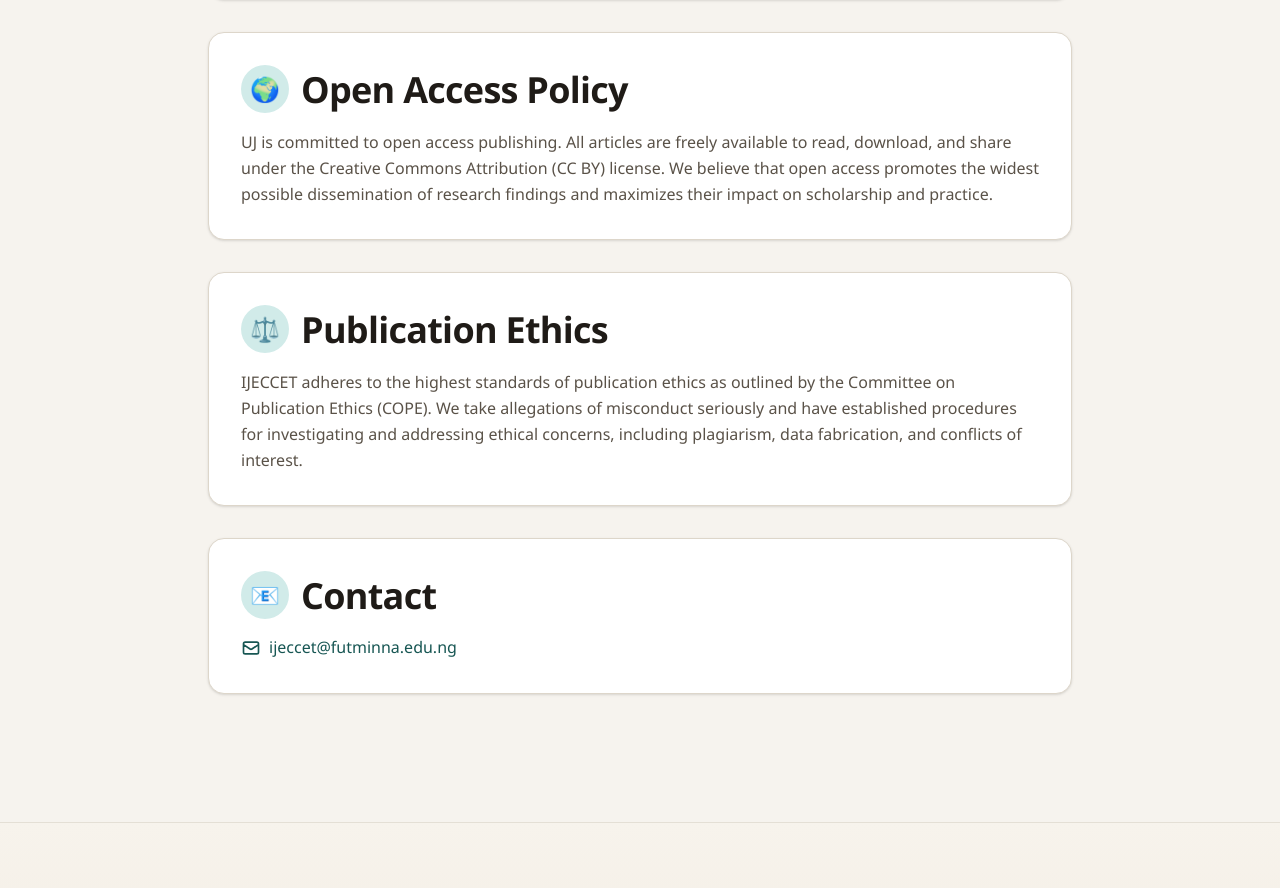
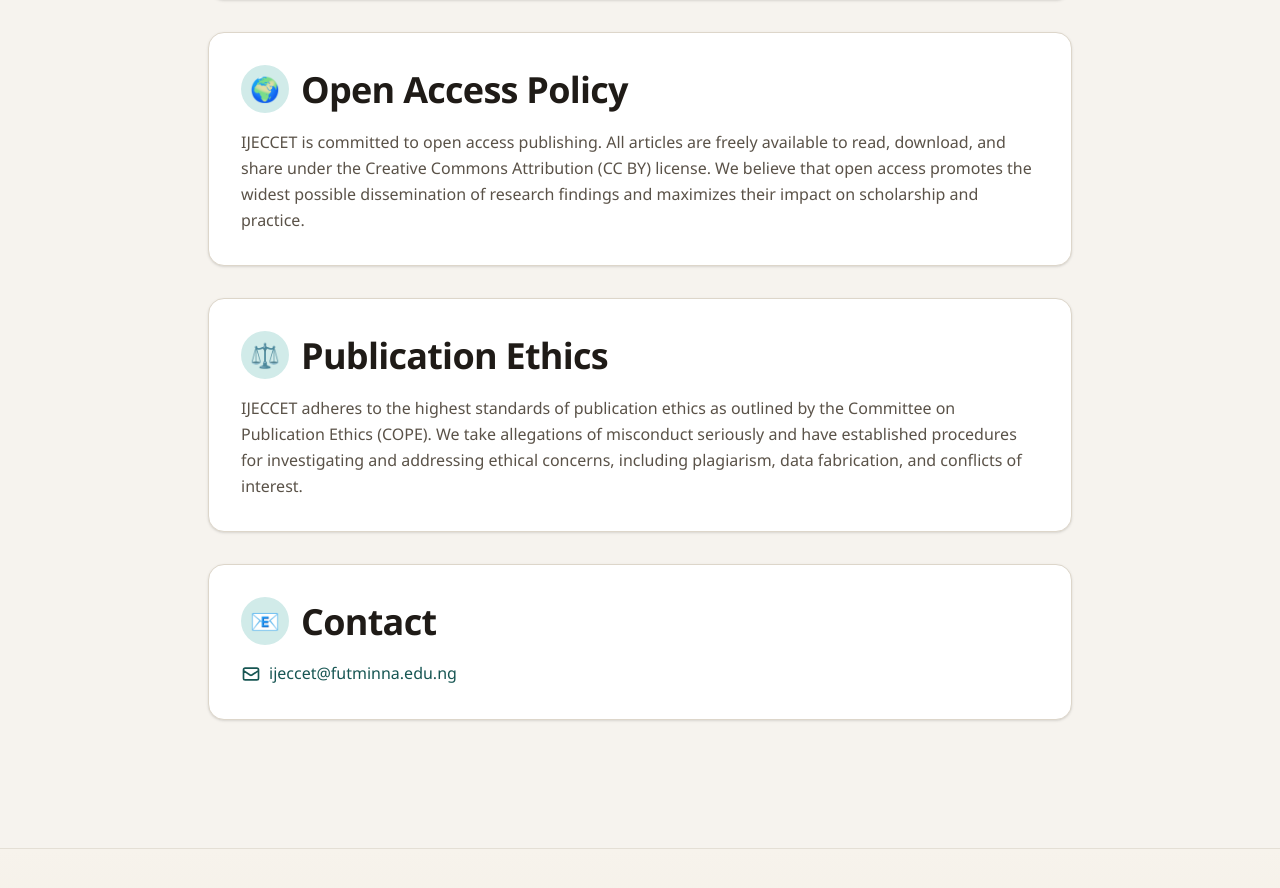
Before and after one commit to debugAyo/journal-website, a Next.js app: page /about in a window 1280 px wide. Shown: the part 1267-2155 px from the top of the page. Built offline with nearby package versions, Linux system fonts and the light colour scheme.

Commit message:
edited the UJ to Ijeccet

```diff
--- a/app/about/page.js
+++ b/app/about/page.js
@@ -90,7 +90,7 @@
             title="Open Access Policy"
             content={
               <p className="leading-relaxed text-[var(--gray-600)]">
-                UJ is committed to open access publishing. All articles are freely available to read,
+                IJECCET is committed to open access publishing. All articles are freely available to read,
                 download, and share under the Creative Commons Attribution (CC BY) license. We believe
                 that open access promotes the widest possible dissemination of research findings and
                 maximizes their impact on scholarship and practice.
```
